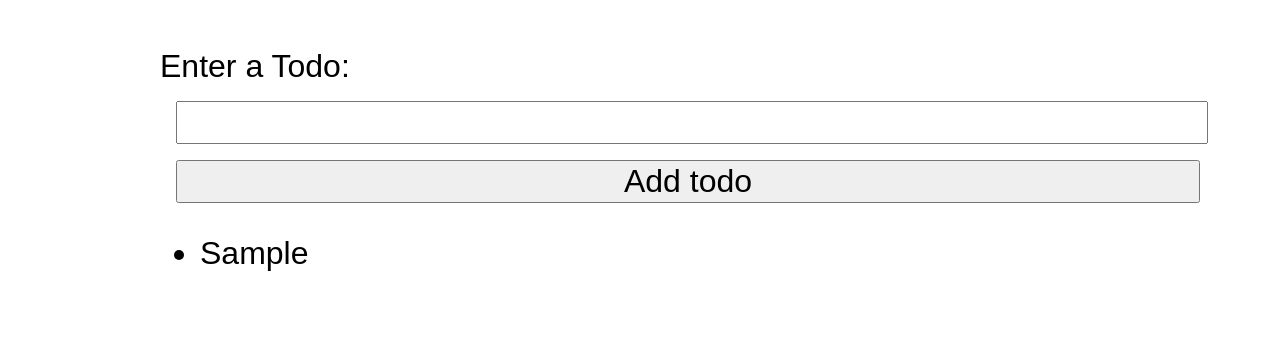
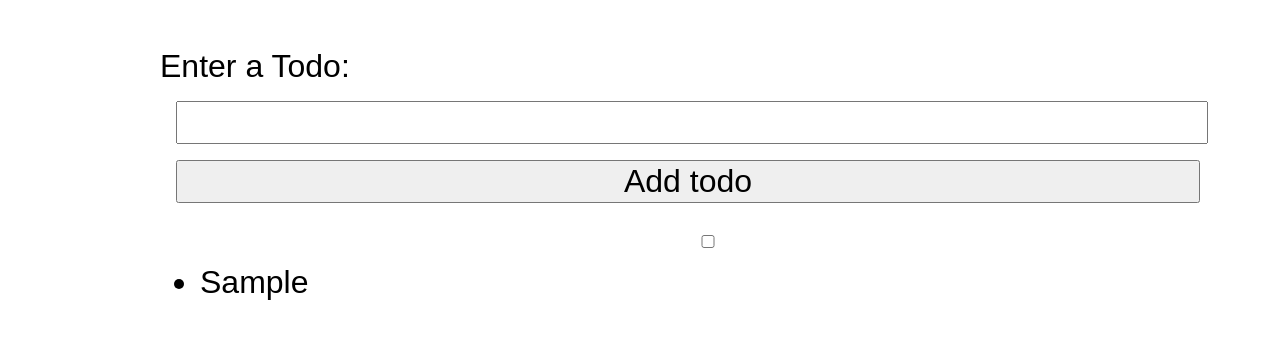
Before and after one commit to rizama/intro-react-hooks-todo, a React (Create React App) app: page / in a window 1280 px wide. Both pictures are taken after typing "Sample" into the empty fields and a click on the button "Add todo". Shown: the top 338 px of the page. Built offline with nearby package versions, Linux system fonts and the light colour scheme.

Commit message:
unfinish

```diff
--- a/src/App.js
+++ b/src/App.js
@@ -25,6 +25,7 @@ const App = () => {
 
   const formSubmitted = useCallback((click) => {
     click.preventDefault()
+    if(!newTodo.trim()) return;
     setTodos([...todos,
       {
         id: todos.length + 1,
@@ -39,6 +40,15 @@ const App = () => {
     console.log(`todos`, todos);
   }, [todos])
 
+  const addTodo = useCallback((todo, index) => (event) => {
+    const newTodos = [...todos];
+    newTodos.splice(index, 1, {
+      ...todos,
+      done: !todo.done
+    })
+    setTodos(newTodos)
+  }, [todos]);
+
   return (
     <div>
       <form onSubmit={formSubmitted}>
@@ -52,8 +62,15 @@ const App = () => {
         <button>Add todo</button>
       </form>
       <ul>
-        {todos.map((todo) => (
-          <li key={todo.id}>{todo.content}</li>
+        {todos.map((todo, index) => (
+          <li key={todo.id}>
+            <input
+              checked={todo.done}
+              type="checkbox"
+              onChange={addTodo(todo, index)}
+            />
+            <span className={todo.done ? 'done' : ''}>{todo.content}</span>
+          </li>
         ))}
       </ul>
     </div>
--- a/src/index.css
+++ b/src/index.css
@@ -14,3 +14,7 @@ input, textarea, button, p, div, section, article, select {
   font-size: 1em;
   margin: 0.5em;
 }
+
+.done {
+  text-decoration: line-through;
+}
```
